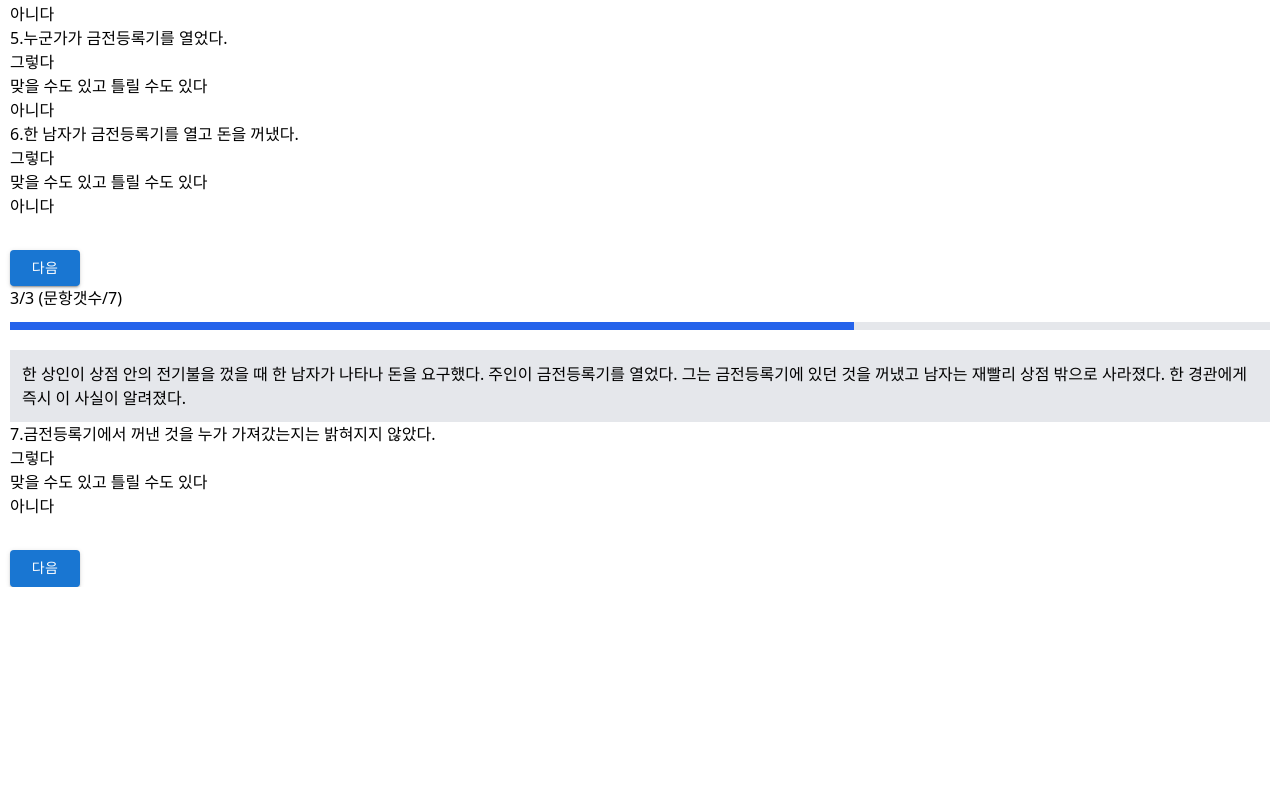
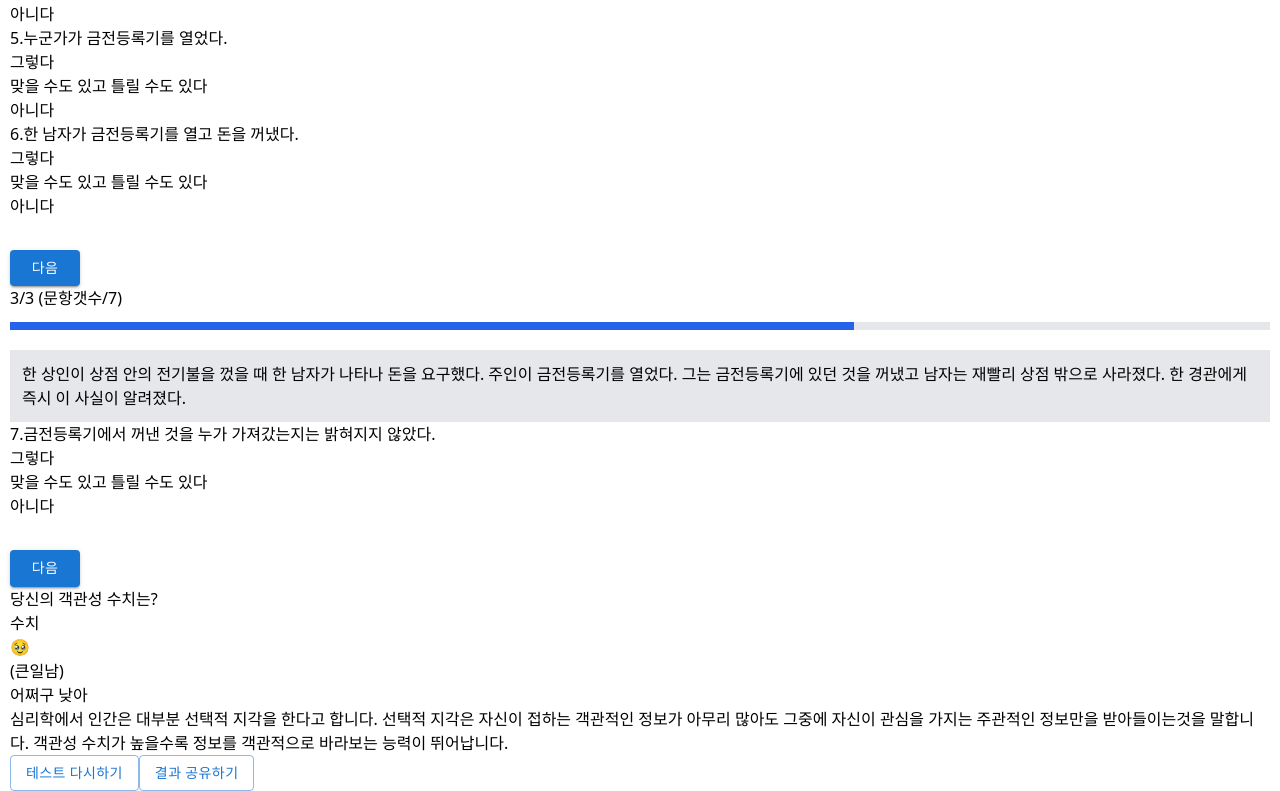
Before and after one commit to gaebal-saebal/objectivity-test-app, a React (Vite) app: page / in a window 1280 px wide. Shown: the part 1646-2437 px from the top of the page. Before the commit the page ends 2233 px from the top, so only its background shows below. Built offline with nearby package versions, Linux system fonts and the light colour scheme.

Commit message:
feat : 결과 페이지 생성

```diff
--- a/src/App.jsx
+++ b/src/App.jsx
@@ -2,6 +2,7 @@ import React from 'react';
 import { Header } from './components/Header';
 import { Start } from './components/Start';
 import { Test } from './components/Test';
+import Result from './pages/Result';
 
 // 시작페이지, 문항 컴포넌트 나와야 되는 페이지
 function App() {
@@ -12,6 +13,7 @@ function App() {
       <Test page={1} />
       <Test page={2} />
       <Test page={3} />
+      <Result />
     </>
   );
 }
--- /dev/null
+++ b/src/pages/Result.jsx
@@ -0,0 +1,24 @@
+import React from 'react';
+import { Button } from '@mui/material';
+
+const Result = () => {
+  return (
+    <div>
+      <div>당신의 객관성 수치는?</div>
+      <div>수치</div>
+      <div>🥹</div>
+      <div>(큰일남)</div>
+      <div>어쩌구 낮아</div>
+      <div>
+        심리학에서 인간은 대부분 선택적 지각을 한다고 합니다. 선택적 지각은
+        자신이 접하는 객관적인 정보가 아무리 많아도 그중에 자신이 관심을 가지는
+        주관적인 정보만을 받아들이는것을 말합니다. 객관성 수치가 높을수록 정보를
+        객관적으로 바라보는 능력이 뛰어납니다.
+      </div>
+      <Button variant='outlined'>테스트 다시하기</Button>
+      <Button variant='outlined'>결과 공유하기</Button>
+    </div>
+  );
+};
+
+export default Result;
```
